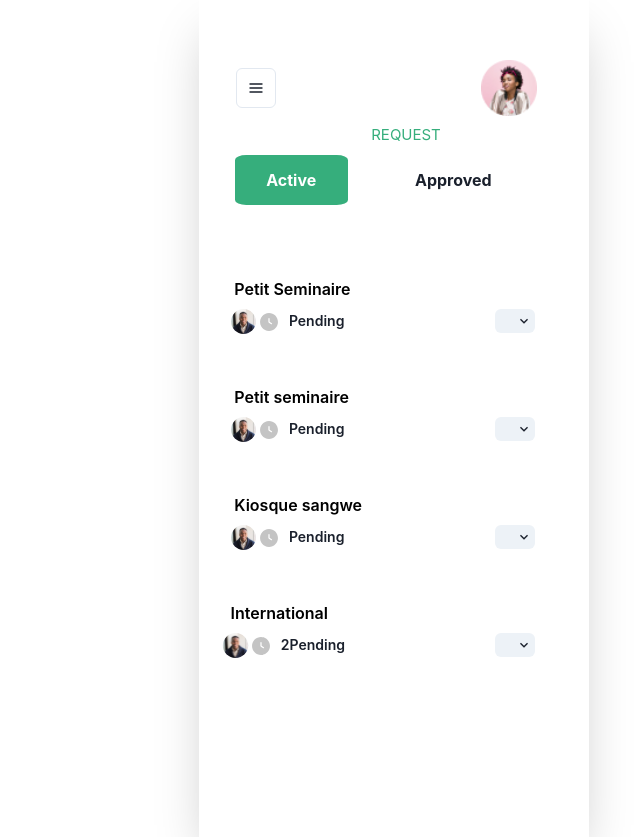
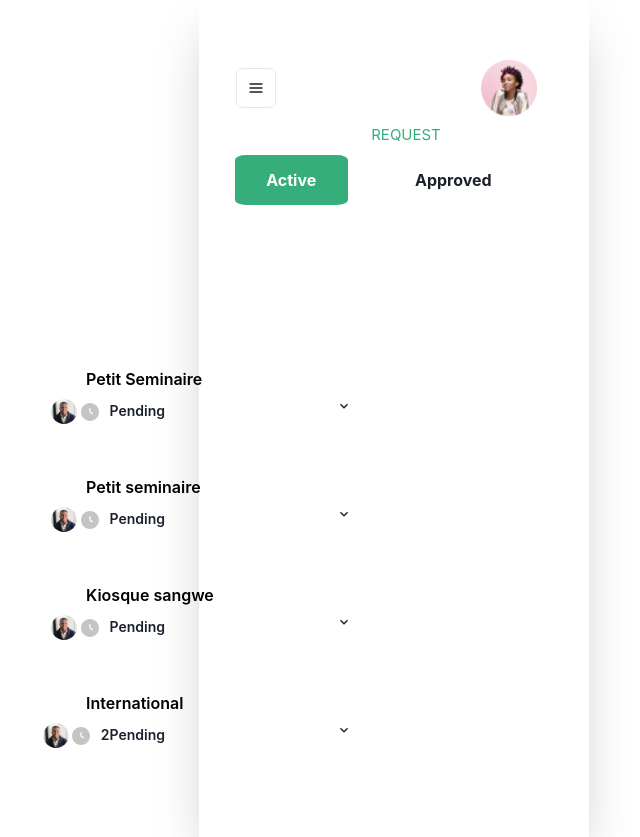
Before and after one commit to AclisAfrica/react-we-share-app, a React (Create React App) app: page /Passengers in a window 1280 px wide. Shown: the whole page, without its empty margins (246-886 px from the left). Built offline with nearby package versions, Linux system fonts and the light colour scheme.

Commit message:
passengerChanges

```diff
--- a/src/App.css
+++ b/src/App.css
@@ -256,15 +256,17 @@ color: #C4C4C4;
     justify-content: center;
     align-items: flex-start;
  position:relative;
- top:-100px;
- left:-130px;
-    width: 510px;
+ top:-10px;
+ left:-100px;
+    width: 300px;
     height: 100px;
-
     border-radius: 8px;
 }
 
 
+.Pass_desc:hover {
+  background-color: #EEF2E6;
+}
 
 .Pass_desc h3{
   display: flex;
@@ -299,7 +301,7 @@ color: #C4C4C4;
     top:"150px";
     left:"70px";
 }
-.Pass_desc h1{
+.location {
 display: flex;
 
   align-items: center;
@@ -330,7 +332,7 @@ display: flex;
   left:-132px;
     top:195px;
 }
-.Pass_desc h4 {
+.Pending {
   width: 90px;
   height: 15px;
   font-style: normal;
--- a/src/views/Passengers.jsx
+++ b/src/views/Passengers.jsx
@@ -10,10 +10,7 @@ import {
   MenuButton,
   MenuList,
   MenuItem,
-  MenuItemOption,
-  MenuGroup,
-  MenuOptionGroup,
-  MenuDivider,
+
 
 
 } from '@chakra-ui/react';
@@ -22,7 +19,7 @@ import NavBar from'../Components/NavBar.jsx';
 import Header from'../Components/Header.jsx'
 
 import '../App.css';
-import Test from '../Components/Test.jsx';
+
 
 export default function Passengers() {
 
@@ -72,19 +69,19 @@ export default function Passengers() {
         padding={9}>
  <NavBar/>
       <Header  title="Request" />
-      <Box>
+      <div>
   < input  type="checkbox" className="toggle_4"/>
-</Box>
+</div>
 
        {
         Pass_desc.map((data)=>(
           <Box className='Pass_desc' key={data.id}>
-            <h3>{data.name}</h3>
-            <h1>{data.Location}</h1>
+
+            <h1 className="location">{data.Location}</h1>
 
       <Image
       position=" relative"
-width="50px"
+width="60px"
 height= "25px"
 left="-240px"
 top="190px"
@@ -99,16 +96,17 @@ height= "20px"
 left="-240px"
 top="193px"
               src='images/Time_Circle.svg'/>
-           <h4>{data.Pending}</h4>
+           <h4 className="Pending">{data.Pending}</h4>
+
         <Menu>
   <MenuButton as={Button}
     width="24px"
        height="24px"
  position="relative"
  left="-80px"
- top="190px"
+ top="185px"
  gap="10px"
-
+ bg="white"
   rightIcon={<ChevronDownIcon />}>
 
   </MenuButton>
```
